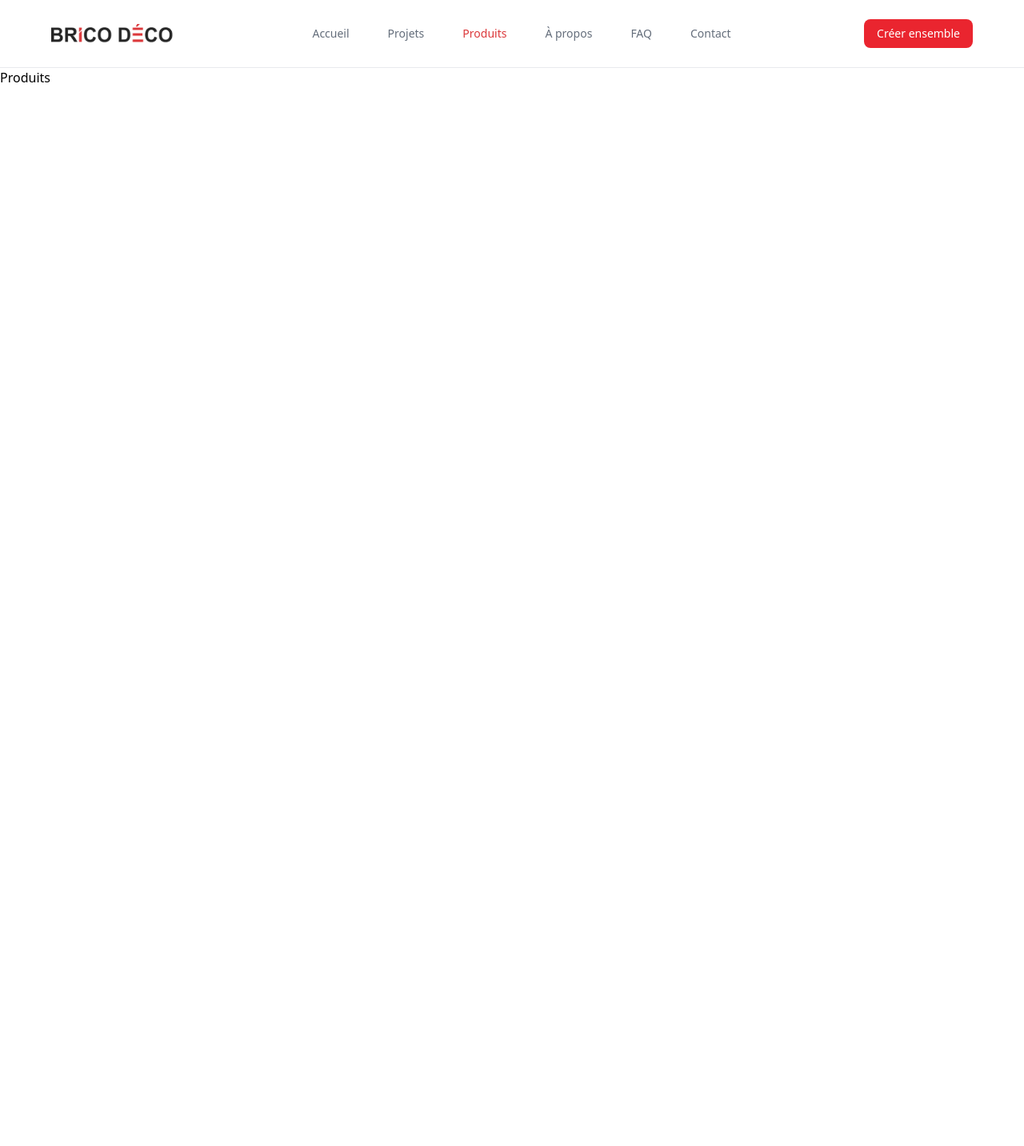
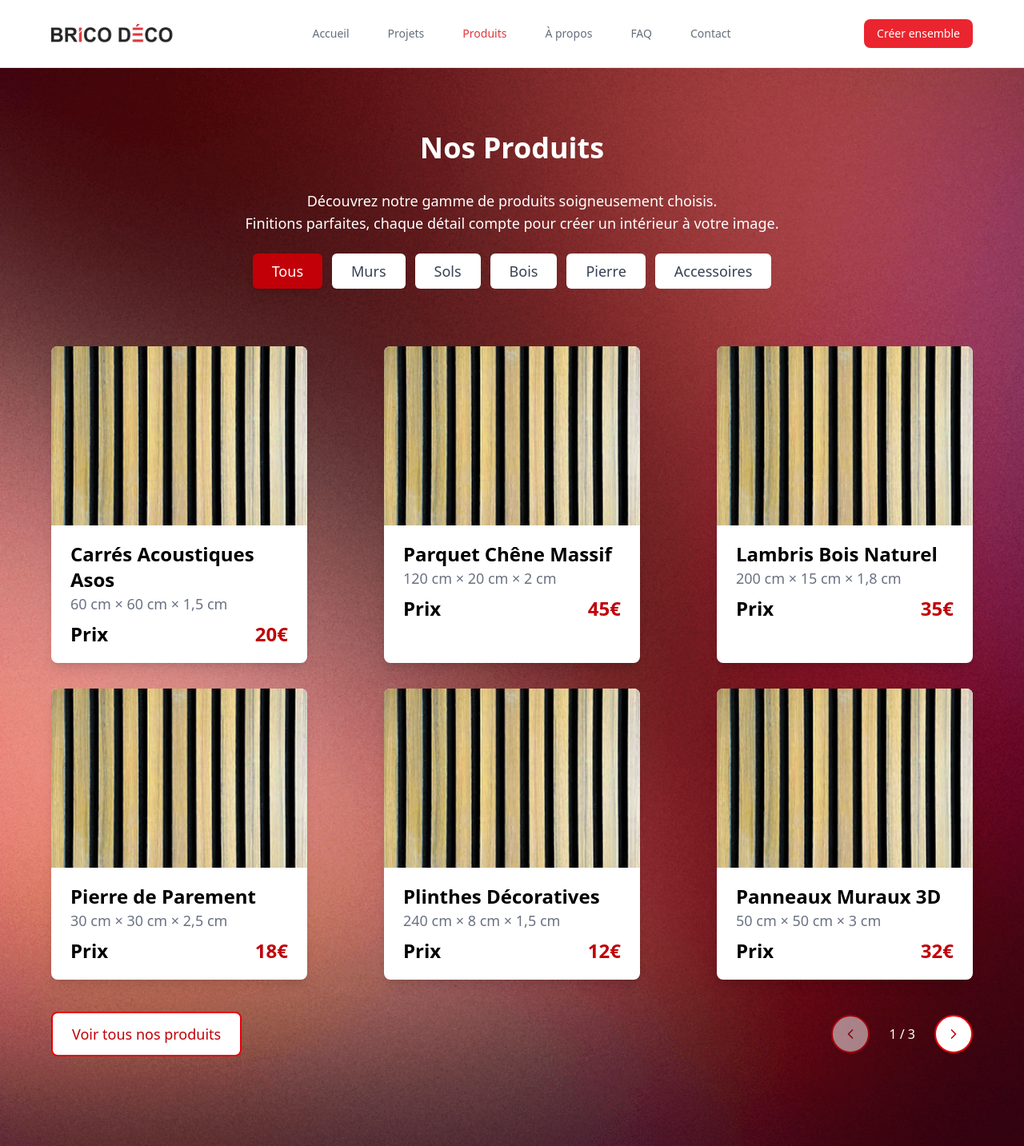
Before and after one commit to younesbennaceur/Brico-D-co, a React (Vite) app: page /produits in a window 1280 px wide. Shown: the whole page at 80% size. Before the commit the page ends 800 px from the top, so only its background shows below. Built offline with nearby package versions, Linux system fonts and the light colour scheme.

Commit message:
Nos Produits

```diff
--- a/package.json
+++ b/package.json
@@ -11,6 +11,7 @@
   },
   "dependencies": {
     "@tailwindcss/vite": "^4.1.10",
+    "lucide-react": "^0.515.0",
     "react": "^19.1.0",
     "react-dom": "^19.1.0",
     "react-router-dom": "^7.6.2",
--- a/src/components/Produits.jsx
+++ b/src/components/Produits.jsx
@@ -1,8 +1,235 @@
-
-import React from 'react'
+import React, { useState } from 'react'
+import { ChevronLeft, ChevronRight } from 'lucide-react';
+import BackgroundImage from '../assets/backgroundImage.png'; // Ton image de fond
+import pic from '../assets/Produit.png'; // Image par défaut pour les produits
 
 export default function Produits() {
+  const [activeFilter, setActiveFilter] = useState('Tous');
+  const [currentPage, setCurrentPage] = useState(1);
+  const itemsPerPage = 6; // Nombre de produits par page
+
+  const filters = ['Tous', 'Murs', 'Sols', 'Bois', 'Pierre', 'Accessoires'];
+ const Produit = [
+  {
+    titre: 'Carrés Acoustiques Asos',
+    description: '60 cm × 60 cm × 1,5 cm',
+    filter: 'Murs',
+    prix: '20€',
+    image: pic
+  },
+  {
+    titre: 'Parquet Chêne Massif',
+    description: '120 cm × 20 cm × 2 cm',
+    filter: 'Sols',
+    prix: '45€',
+    image: pic
+  },
+  {
+    titre: 'Lambris Bois Naturel',
+    description: '200 cm × 15 cm × 1,8 cm',
+    filter: 'Bois',
+    prix: '35€',
+    image: pic
+  },
+  {
+    titre: 'Pierre de Parement',
+    description: '30 cm × 30 cm × 2,5 cm',
+    filter: 'Pierre',
+    prix: '18€',
+    image: pic
+  },
+  {
+    titre: 'Plinthes Décoratives',
+    description: '240 cm × 8 cm × 1,5 cm',
+    filter: 'Accessoires',
+    prix: '12€',
+    image: pic
+  },
+  {
+    titre: 'Panneaux Muraux 3D',
+    description: '50 cm × 50 cm × 3 cm',
+    filter: 'Murs',
+    prix: '32€',
+    image: pic
+  },
+  {
+    titre: 'Carrelage Moderne',
+    description: '40 cm × 40 cm × 1 cm',
+    filter: 'Sols',
+    prix: '25€',
+    image: pic
+  },
+  {
+    titre: 'Poutre Décorative',
+    description: '300 cm × 20 cm × 15 cm',
+    filter: 'Bois',
+    prix: '85€',
+    image: pic
+  },
+  {
+    titre: 'Mosaïque Pierre',
+    description: '30 cm × 30 cm × 1 cm',
+    filter: 'Pierre',
+    prix: '28€',
+    image: pic
+  },
+   {
+    titre: 'Carrés Acoustiques Asos',
+    description: '60 cm × 60 cm × 1,5 cm',
+    filter: 'Murs',
+    prix: '20€',
+    image: pic
+  },
+   {
+    titre: 'Carrés Acoustiques Asos',
+    description: '60 cm × 60 cm × 1,5 cm',
+    filter: 'Murs',
+    prix: '20€',
+    image: pic
+  },
+   {
+    titre: 'Carrés Acoustiques Asos',
+    description: '60 cm × 60 cm × 1,5 cm',
+    filter: 'Murs',
+    prix: '20€',
+    image: pic
+  },
+   {
+    titre: 'Carrés Acoustiques Asos',
+    description: '60 cm × 60 cm × 1,5 cm',
+    filter: 'Murs',
+    prix: '20€',
+    image: pic
+  }
+];
+
+
+  // Filtrage des produits
+  const produitsFiltres = activeFilter === 'Tous'
+    ? Produit
+    : Produit.filter(produit => produit.filter === activeFilter);
+
+  // Calcul de la pagination
+  const totalPages = Math.ceil(produitsFiltres.length / itemsPerPage);
+  const startIndex = (currentPage - 1) * itemsPerPage;
+  const produitsAffiches = produitsFiltres.slice(startIndex, startIndex + itemsPerPage);
+
+  // Fonction pour changer de page
+  const handlePageChange = (newPage) => {
+    if (newPage >= 1 && newPage <= totalPages) {
+      setCurrentPage(newPage);
+    }
+  };
+
+  // Fonction pour voir tous les produits (enlève la pagination)
+  const handleVoirTous = () => {
+    setCurrentPage(1);
+    setActiveFilter('Tous');
+  };
+
+  // Reset de la page quand on change de filtre
+  const handleFilterChange = (filter) => {
+    setActiveFilter(filter);
+    setCurrentPage(1);
+  };
+
   return (
-    <div>Produits</div>
+    <div
+      className="bg-cover min-h-screen bg-center bg-no-repeat flex items-center"
+           style={{ backgroundImage: `url(${BackgroundImage})` }}
+    >
+      <div className='mx-4 sm:mx-[5%] w-full'>
+        <div className='flex flex-col gap-6 py-20 text-center text-white'>
+          <h1 className='text-4xl font-bold mb-2'>Nos Produits</h1>
+          <div>
+            <p className='text-lg'>Découvrez notre gamme de produits soigneusement choisis.</p>
+            <p className='text-lg'>Finitions parfaites, chaque détail compte pour créer un intérieur à votre image.</p>
+          </div>
+
+          {/* Filtres */}
+          <div className='flex flex-wrap justify-center gap-3'>
+            {filters.map((filter) => (
+              <button
+                key={filter}
+                onClick={() => handleFilterChange(filter)}
+                className={`px-6 py-2 rounded-md text-lg font-medium transition-all duration-300 ${
+                  activeFilter === filter
+                    ? 'bg-red-700 text-white shadow-lg'
+                    : 'bg-white text-gray-700 hover:bg-gray-100'
+                }`}
+              >
+                {filter}
+              </button>
+            ))}
+          </div>
+
+          {/* Contenu filtré */}
+          <div className='mt-12'>
+
+
+            {/* Grille de produits */}
+            <div className='grid grid-cols- md:grid-cols-2 lg:grid-cols-3 gap-x-24 gap-y-8  justify-items-center'>
+              {produitsAffiches.map((produit, index) => (
+                <div key={startIndex + index} className='bg-white rounded-lg flex flex-col shadow-lg hover:shadow-xl transition-shadow duration-300 max-w-sm w-full'>
+                  <img className="rounded-t-lg w-full h-56 object-cover" src={produit.image} alt={produit.titre} />
+                  <div className="px-6 py-5 flex flex-col">
+                    <h1 className="text-start text-black text-2xl font-bold">{produit.titre}</h1>
+                    <p className="text-start text-lg font-medium text-gray-500">{produit.description}</p>
+                    <div className='flex justify-between mt-2'>
+                      <p className='text-black font-bold text-2xl'>Prix</p>
+                      <p className="text-red-700 font-bold text-2xl">{produit.prix}</p>
+                    </div>
+                  </div>
+                </div>
+              ))}
+            </div>
+
+            {/* Barre de navigation avec boutons */}
+            <div className='flex justify-between items-center mt-10 mb-8'>
+              <button
+                onClick={handleVoirTous}
+                className='border-2 border-red-600 text-red-700 bg-white px-6 py-3 rounded-lg text-lg font-medium hover:bg-red-50 transition-colors duration-300'
+              >
+                Voir tous nos produits
+              </button>
+
+              {/* Boutons de pagination - affichés uniquement s'il y a plus d'une page */}
+              {totalPages > 1 && (
+                <div className='flex gap-3 items-center'>
+                  <button
+                    onClick={() => handlePageChange(currentPage - 1)}
+                    disabled={currentPage === 1}
+                    className={`border-2 border-red-600 bg-white w-12 h-12 rounded-full flex items-center justify-center transition-colors duration-300 ${
+                      currentPage === 1
+                        ? 'opacity-50 cursor-not-allowed'
+                        : 'hover:bg-red-50'
+                    }`}
+                  >
+                    <ChevronLeft className='text-red-700' size={20} />
+                  </button>
+
+                  {/* Indicateur de page */}
+                  <span className='text-white font-medium px-3'>
+                    {currentPage} / {totalPages}
+                  </span>
+
+                  <button
+                    onClick={() => handlePageChange(currentPage + 1)}
+                    disabled={currentPage === totalPages}
+                    className={`border-2 border-red-600 bg-white w-12 h-12 rounded-full flex items-center justify-center transition-colors duration-300 ${
+                      currentPage === totalPages
+                        ? 'opacity-50 cursor-not-allowed'
+                        : 'hover:bg-red-50'
+                    }`}
+                  >
+                    <ChevronRight className='text-red-700' size={20} />
+                  </button>
+                </div>
+              )}
+            </div>
+          </div>
+        </div>
+      </div>
+    </div>
   )
 }
--- a/src/pages/Home.jsx
+++ b/src/pages/Home.jsx
@@ -2,12 +2,14 @@ import React from 'react'
 import Hero from '../components/Hero'
 import Contact from '../components/Contact'
 import Projets from '../components/Projets'
+import Produits from '../components/Produits'
 
 export default function Home() {
   return (
     <div>
         <Hero/>
         <Projets/>
+        <Produits/>
 
     </div>
 
```
Also changed, not shown: src/assets/Produit.png (added), 1 other file (tests, documents, lock files or other folders).
